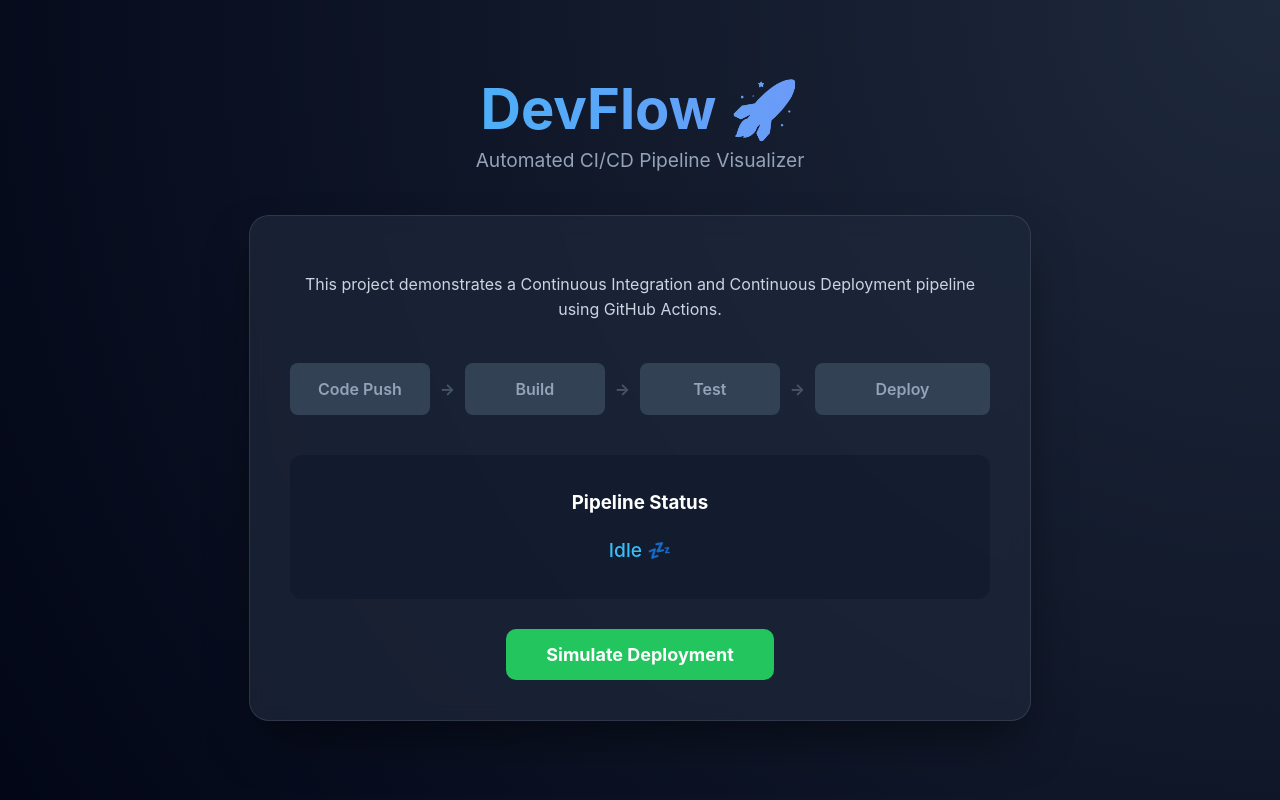
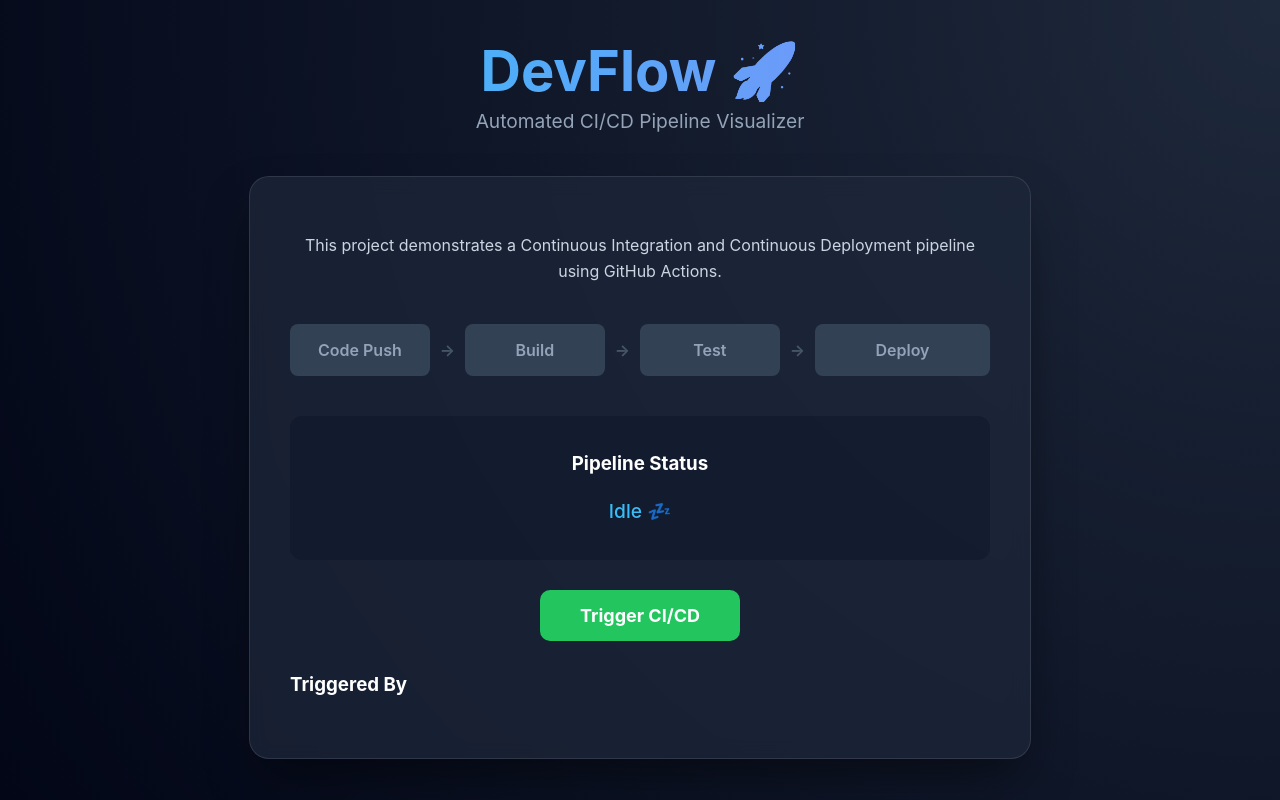
Before and after one commit to madhan-231105/DevFlow_CI-CD_Pipeline, a React (Vite) app in the folder frontend/: page / in a window 1280 px wide. Built offline with nearby package versions, Linux system fonts and the light colour scheme.

Commit message:
Added name: madhan

```diff
--- a/frontend/src/App.css
+++ b/frontend/src/App.css
@@ -143,3 +143,17 @@
   50% { opacity: 0.7; }
   100% { opacity: 1; }
 }
+
+.names-section {
+  margin-top: 30px;
+  text-align: left;
+}
+
+.names-section ul {
+  padding-left: 20px;
+}
+
+.names-section li {
+  margin: 5px 0;
+  color: #38bdf8;
+}
--- a/frontend/src/App.jsx
+++ b/frontend/src/App.jsx
@@ -6,6 +6,29 @@
 function App() {
   const [currentStep, setCurrentStep] = useState(-1);
   const [isRunning, setIsRunning] = useState(false);
+  const [names, setNames] = useState([]);
+
+  const triggerPipeline = async () => {
+    const name = prompt("Enter your name");
+
+    if (!name) return;
+
+    try {
+      await fetch("http://localhost:5000/add-name", {
+        method: "POST",
+        headers: {
+          "Content-Type": "application/json",
+        },
+        body: JSON.stringify({ name }),
+      });
+
+      setNames((prev) => [...prev, name]);
+
+      startSimulation();
+    } catch (error) {
+      console.error("Error triggering pipeline", error);
+    }
+  };
 
   const startSimulation = () => {
     setCurrentStep(-1);
@@ -90,15 +113,20 @@
 
         <button
           className="deploy-btn"
-          onClick={startSimulation}
+          onClick={triggerPipeline}
           disabled={isRunning}
         >
-          {isRunning
-            ? "Deploying..."
-            : currentStep === STAGES.length
-            ? "Restart Deployment"
-            : "Simulate Deployment"}
+          {isRunning ? "Deploying..." : "Trigger CI/CD"}
         </button>
+
+        <div className="names-section">
+          <h3>Triggered By</h3>
+          <ul>
+            {names.map((n, index) => (
+              <li key={index}>{n}</li>
+            ))}
+          </ul>
+        </div>
       </div>
     </div>
   );
```
Also changed, not shown: 1 other file (tests, documents, lock files or other folders).
